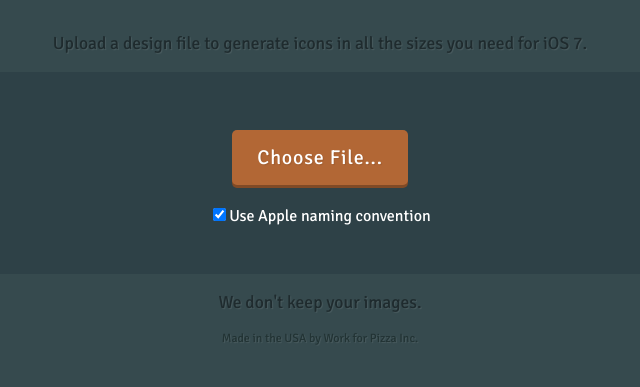
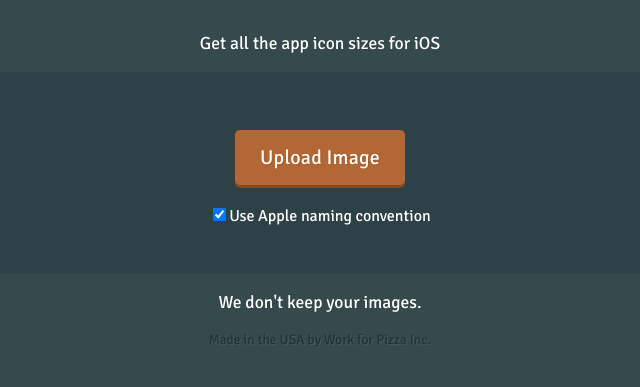
Before and after one commit to irneh/iconer, a Flask app: page / in a window 1280 px wide. Shown: the part 132-519 px from the top of the page, without its empty margins (320-960 px from the left). Run offline with Flask 2, Linux system fonts and the light colour scheme; some libraries are stand-ins or nearby versions.

Commit message:
contrast rebellion

```diff
--- a/static/css/app.css
+++ b/static/css/app.css
@@ -22,14 +22,13 @@ h1 {
 .content-main {
 	width: 90%;
 	margin: 0 auto;
-	color: #1F2B2E;
+	color: #FFF;
 }
 
 p{
 	text-align: center;
 	font-size: 1.1em;
-	text-shadow: 1px 1px 1px rgba(255,255,255,0.1);
-
+	text-shadow: 1px 1px 1px rgba(0,0,0,0.1);
 }
 
 form {
@@ -68,7 +67,7 @@ label input[type="file"] {
 	background: #B26735; /* Old browsers */
 	box-shadow: 0px 3px 0px #804A26;
 	text-shadow: 1px 1px 1px rgba(0,0,0,0.1);
-	letter-spacing:0.04em;
+	letter-spacing:0.01em;
 	font-size: 1.25em;
 }
 
@@ -78,7 +77,7 @@ label input[type="file"] {
 }
 
 footer {
-	font-size:0.75em;
+	font-size:0.85em;
 	width: 100%;
 	text-align: center;
 	color: #223334;
--- a/templates/index.html
+++ b/templates/index.html
@@ -5,10 +5,10 @@
 </header>
 
 <div class="content-main">
-	<p>Upload a design file to generate icons in all the sizes you need for iOS 7.</p>
+	<p>Get all the app icon sizes for iOS</p>
 
 	<form method='POST' enctype=multipart/form-data action='/'>
-		 <label class="upload"><input type='file' name='image' onchange='javascript:this.form.submit();'>Choose File...</label><br/>
+		 <label class="upload"><input type='file' name='image' onchange='javascript:this.form.submit();'>Upload Image</label><br/>
 		 <label><input type='checkbox' name='use_apple_names' value='use_apple_names' checked>Use Apple naming convention</label>
 	</form>
 
```
